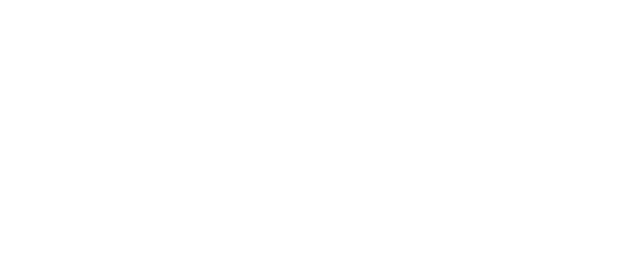
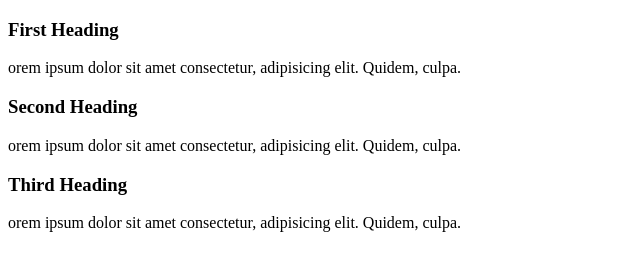
Before and after one commit to devola124/my-first-github-repo, a plain HTML site: page index.html in a window 1280 px wide. Shown: the whole page, without its empty margins (0-640 px from the left). Drawn offline with Linux system fonts and the light colour scheme.

Commit message:
Added First Commit

```diff
--- a/index.html
+++ b/index.html
@@ -7,5 +7,18 @@
 </head>
 <body>
 
+    <div>
+        <h3>First Heading</h3>
+        <p>orem ipsum dolor sit amet consectetur, adipisicing elit. Quidem, culpa.</p>
+    </div>
+    <div>
+        <h3>Second Heading</h3>
+        <p>orem ipsum dolor sit amet consectetur, adipisicing elit. Quidem, culpa.</p>
+    </div>
+    <div>
+        <h3>Third Heading</h3>
+        <p>orem ipsum dolor sit amet consectetur, adipisicing elit. Quidem, culpa.</p>
+    </div>
+
 </body>
 </html>
```
